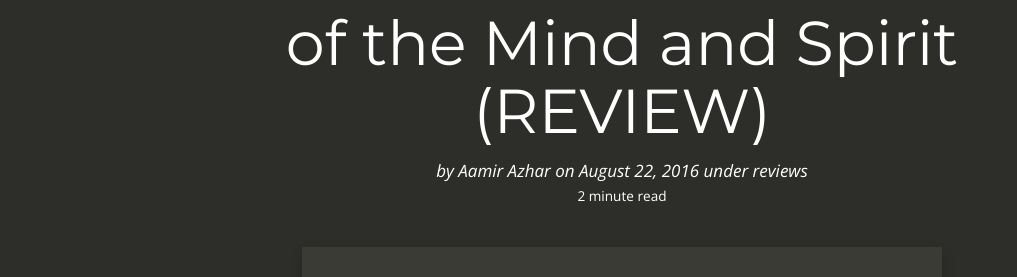
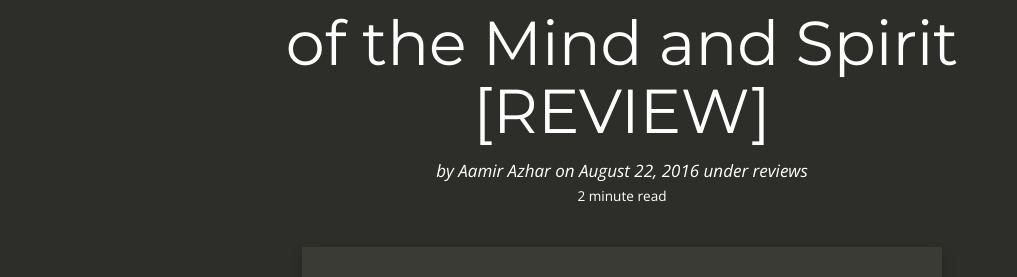
Before and after one commit to aamirazh/aamirazhar.me-backup, a Jekyll site: the page built from _posts/2016-08-22-ishmael-an-adventure-of-the-mind-and-spirit.md, in a window 1280 px wide and 900 px high. Shown: the part 163-440 px from the top of the window, without its empty margins (18-1035 px from the left). Built offline with Jekyll 4.4.1, drawn with Linux system fonts in a browser that asks for light colours; nearby versions of some CDN libraries; comment, search, counter and statistics services are not loaded; some of the changed text lies outside the part shown.

```diff
--- a/_posts/2016-08-22-ishmael-an-adventure-of-the-mind-and-spirit.md
+++ b/_posts/2016-08-22-ishmael-an-adventure-of-the-mind-and-spirit.md
@@ -1,6 +1,6 @@
 ---
 layout:     post
-title:      Ishmael - An Adventure of the Mind and Spirit (REVIEW)
+title:      Ishmael - An Adventure of the Mind and Spirit [REVIEW]
 date:       2016-08-22 15:26:20
 author:     Aamir Azhar
 summary:    Enlightening book and genius critique of our civilization.
```
